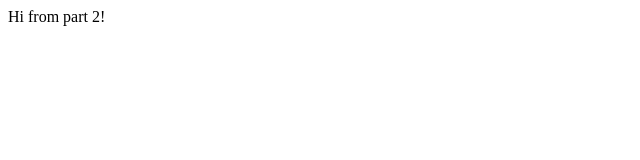
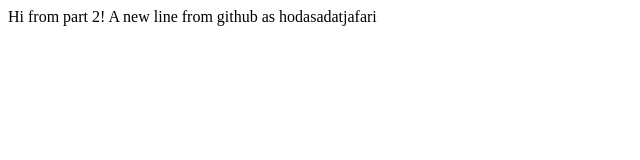
Before and after one commit to HodaSadatJafari/hooma-git-tutorial, a plain HTML site: page index.html in a window 1280 px wide. Shown: the whole page, without its empty margins (0-640 px from the left). Drawn offline with Linux system fonts and the light colour scheme.

Commit message:
Update index.html
A new line from hodasadatjafari

```diff
--- a/index.html
+++ b/index.html
@@ -1,5 +1,6 @@
 <html>
 <body>
 	Hi from part 2!
+	A new line from github as hodasadatjafari
 </body>
 </html>
```
